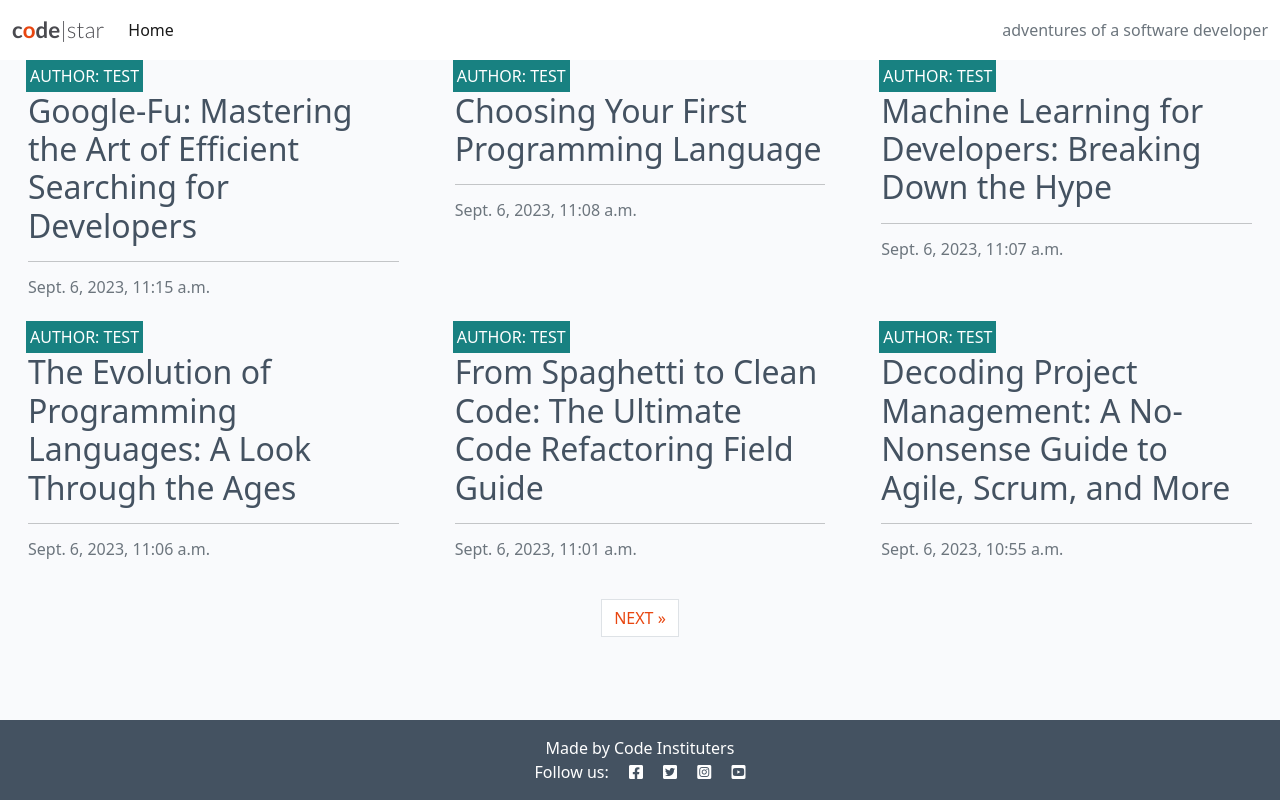
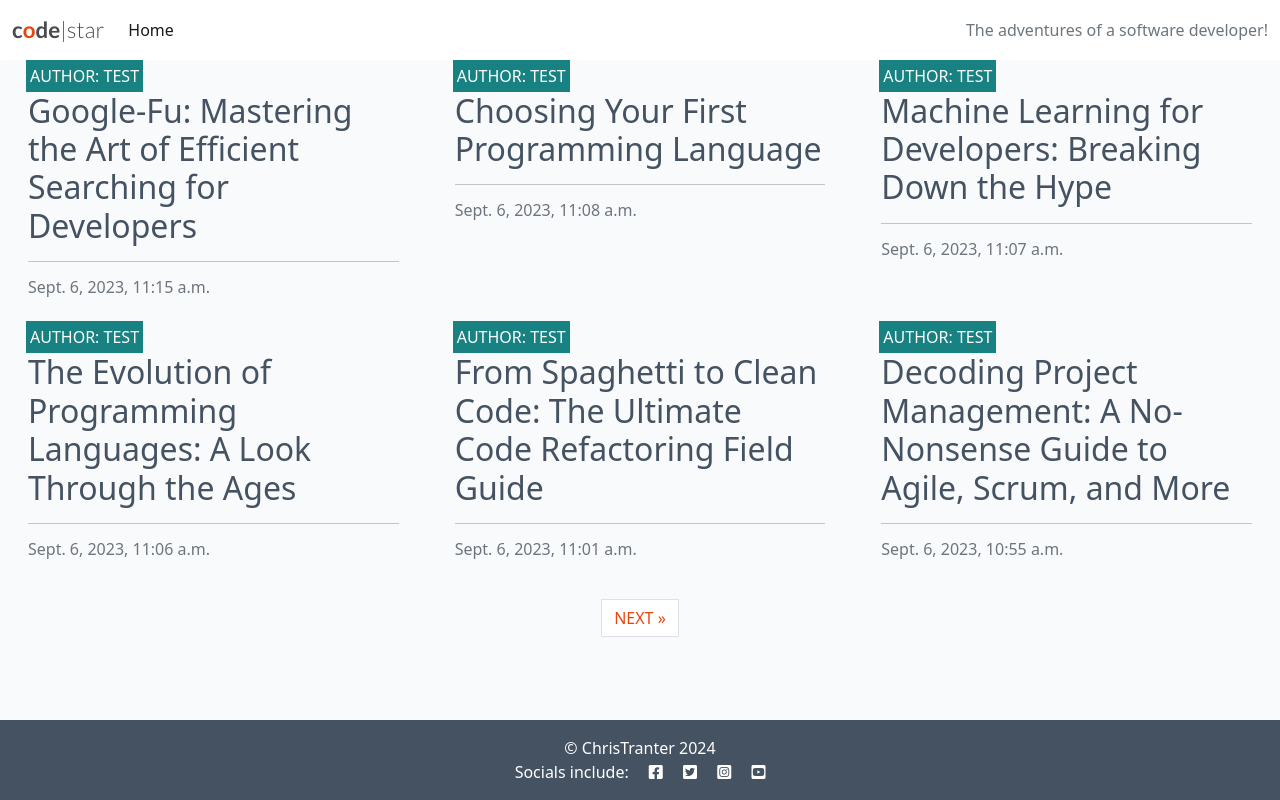
Before and after one commit to Chris-Tranter/blog_django, a Django app: page / in a window 1280 px wide. Run offline with Django 4.2, Linux system fonts and the light colour scheme; data comes from the database, SQL or seed files in the repository.

Commit message:
using templates created sitewide footer

```diff
--- a/blog/templates/blog/index.html
+++ b/blog/templates/blog/index.html
@@ -50,3 +50,7 @@
 
 <!-- index.html content ends here -->
 {% endblock %}
+
+{% block copyright %}
+© ChrisTranter 2024
+{% endblock %}
--- a/templates/base.html
+++ b/templates/base.html
@@ -44,7 +44,7 @@
 
                 </ul>
                 <span class="navbar-text text-muted">
-                    adventures of a software developer
+                    The adventures of a software developer!
                 </span>
             </div>
         </div>
@@ -60,8 +60,10 @@
 
     <!-- Footer -->
     <footer class="footer mt-auto py-3 dark-bg">
-        <p class="m-0 text-center text-white">Made by Code Instituters</p>
-        <p class="m-0 text-center text-white">Follow us: <i class="fab fa-facebook-square ms-3"></i>
+
+        <p class="m-0 text-center text-white">{% block copyright %} © ChrisTranter 2024 {% endblock copyright %}</p>
+
+        <p class="m-0 text-center text-white">Socials include: <i class="fab fa-facebook-square ms-3"></i>
             <i class="fab fa-twitter-square ms-3"></i>
             <i class="fab fa-instagram-square ms-3"></i>
             <i class="fab fa-youtube-square ms-3"></i>
```
